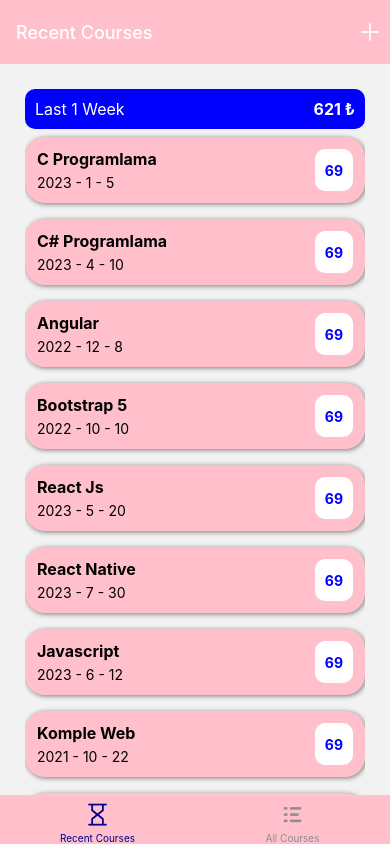
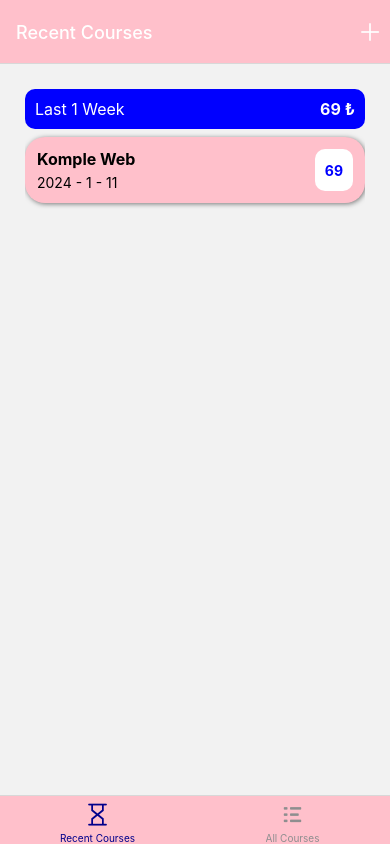
Before and after one commit to sabata06/my-courses, a React Native app: screen / in a window 390 px wide. Built offline with nearby package versions, Linux system fonts and the light colour scheme.

Commit message:
context added

```diff
--- a/App.js
+++ b/App.js
@@ -8,6 +8,7 @@ import RecentCourses from "./screens/RecentCourses";
 import AllCourses from "./screens/AllCourses";
 import { AntDesign } from "@expo/vector-icons";
 import { Entypo } from "@expo/vector-icons";
+import CoursesContextProvider from "./context/coursesContext";
 
 const Stack = createNativeStackNavigator();
 const Tab = createBottomTabNavigator();
@@ -58,6 +59,7 @@ const CourseOverview = () => {
 
 export default function App() {
   return (
+    <CoursesContextProvider>
       <NavigationContainer>
         <Stack.Navigator>
           <Stack.Screen
@@ -68,6 +70,7 @@ export default function App() {
           <Stack.Screen name="ManageCourse" component={ManageCourse} />
         </Stack.Navigator>
       </NavigationContainer>
+    </CoursesContextProvider>
   );
 }
 
--- a/components/Courses.jsx
+++ b/components/Courses.jsx
@@ -3,68 +3,12 @@ import React from "react";
 import CoursesSummary from "./CoursesSummary";
 import CoursesList from "./CoursesList";
 
-const COURSES = [
-  {
-    id: "1",
-    description: "C Programlama",
-    amount: 69,
-    date: new Date("2023-01-05"),
-  },
-  {
-    id: "2",
-    description: "C# Programlama",
-    amount: 69,
-    date: new Date("2023-04-10"),
-  },
-  {
-    id: "3",
-    description: "Angular",
-    amount: 69,
-    date: new Date("2022-12-08"),
-  },
-  {
-    id: "4",
-    description: "Bootstrap 5",
-    amount: 69,
-    date: new Date("2022-10-10"),
-  },
-  {
-    id: "5",
-    description: "React Js",
-    amount: 69,
-    date: new Date("2023-05-20"),
-  },
-  {
-    id: "6",
-    description: "React Native",
-    amount: 69,
-    date: new Date("2023-07-30"),
-  },
-  {
-    id: "7",
-    description: "Javascript",
-    amount: 69,
-    date: new Date("2023-06-12"),
-  },
-  {
-    id: "8",
-    description: "Komple Web",
-    amount: 69,
-    date: new Date("2021-10-22"),
-  },
-  {
-    id: "9",
-    description: "Frontend",
-    amount: 69,
-    date: new Date("2022-11-25"),
-  },
-];
 
-export default function Courses({ coursesPeriod }) {
+export default function Courses({ coursesPeriod, courses }) {
   return (
     <View style={styles.container}>
-      <CoursesSummary courses={COURSES} periodName={coursesPeriod} />
-      <CoursesList courses={COURSES} />
+      <CoursesSummary courses={courses} periodName={coursesPeriod} />
+      <CoursesList courses={courses} />
     </View>
   );
 }
--- /dev/null
+++ b/context/coursesContext.js
@@ -0,0 +1,113 @@
+import { createContext, useReducer } from "react";
+
+const COURSES = [
+  {
+    id: "1",
+    description: "C Programlama",
+    amount: 69,
+    date: new Date("2023-01-05"),
+  },
+  {
+    id: "2",
+    description: "C# Programlama",
+    amount: 69,
+    date: new Date("2023-04-10"),
+  },
+  {
+    id: "3",
+    description: "Angular",
+    amount: 69,
+    date: new Date("2022-12-08"),
+  },
+  {
+    id: "4",
+    description: "Bootstrap 5",
+    amount: 69,
+    date: new Date("2022-10-10"),
+  },
+  {
+    id: "5",
+    description: "React Js",
+    amount: 69,
+    date: new Date("2023-05-20"),
+  },
+  {
+    id: "6",
+    description: "React Native",
+    amount: 69,
+    date: new Date("2023-07-30"),
+  },
+  {
+    id: "7",
+    description: "Javascript",
+    amount: 69,
+    date: new Date("2023-06-12"),
+  },
+  {
+    id: "8",
+    description: "Komple Web",
+    amount: 69,
+    date: new Date("2024-01-11"),
+  },
+  {
+    id: "9",
+    description: "Frontend",
+    amount: 69,
+    date: new Date("2022-11-25"),
+  },
+];
+
+export const CoursesContext = createContext({
+  courses: [],
+  addCourse: ({ description, amount, date }) => {},
+  deleteCourse: (id) => {},
+  updateCourse: (id, { description, amount, date }) => {},
+});
+
+function coursesReducer(state, action) {
+  switch (action.type) {
+    case "ADD":
+      const id = new Date().toString() + Math.random().toString();
+      return [{ ...action.payload, id: id }, ...state];
+    case "DELETE":
+      return state.filter((course) => course.id !== action.payload);
+    case "UPDATE":
+      const updatableCourseIndex = state.findIndex(
+        (course) => course.id === action.payload.id
+      );
+      const updatableCourse = state[updatableCourseIndex];
+      const updatedItem = { ...updatableCourse, ...action.payload.data };
+      const updatedCourses = [...state];
+      updatedCourses[updatableCourseIndex] = updatedItem;
+      return updatedCourses;
+    default:
+      return state;
+  }
+}
+
+function CoursesContextProvider({ children }) {
+  const [coursesState, dispatch] = useReducer(coursesReducer, COURSES);
+
+  function addCourse(courseData) {
+    dispatch({ type: "ADD", payload: courseData });
+  }
+  function deleteCourse(id) {
+    dispatch({ type: "DELETE", payload: id });
+  }
+  function updateCourse(id, courseData) {
+    dispatch({ type: "UPDATE", payload: { id: id, data: courseData } });
+  }
+
+  const value = {
+    courses: coursesState,
+    addCourse: addCourse,
+    deleteCourse: deleteCourse,
+    updateCourse: updateCourse,
+  };
+
+  return (
+    <CoursesContext.Provider value={value}>{children}</CoursesContext.Provider>
+  );
+}
+
+export default CoursesContextProvider;
--- a/helper/date.js
+++ b/helper/date.js
@@ -1,3 +1,7 @@
 export const dateFormatter = (date) => {
   return `${date.getFullYear()} - ${date.getMonth() + 1} - ${date.getDate()} `;
 };
+
+export function getLastWeek(date, days){
+  return new Date(date.getFullYear(), date.getMonth(), date.getDate() - days)
+}
--- a/screens/AllCourses.jsx
+++ b/screens/AllCourses.jsx
@@ -1,9 +1,12 @@
 import { StyleSheet, Text, View } from "react-native";
-import React from "react";
+import React, { useContext } from "react";
 import Courses from "../components/Courses";
+import { CoursesContext } from "../context/coursesContext";
+
 
 export default function AllCourses() {
-  return <Courses coursesPeriod="All Courses" />;
+  const coursesContext = useContext(CoursesContext)
+  return <Courses courses = {coursesContext.courses} coursesPeriod="All Courses" />;
 }
 
 const styles = StyleSheet.create({});
--- a/screens/RecentCourses.jsx
+++ b/screens/RecentCourses.jsx
@@ -1,9 +1,20 @@
 import { StyleSheet, Text, View } from "react-native";
-import React from "react";
+import React, { useContext } from "react";
 import Courses from "../components/Courses";
+import { CoursesContext } from "../context/coursesContext";
+import { getLastWeek } from "../helper/date";
 
 export default function RecentCourses() {
-  return <Courses coursesPeriod="Last 1 Week" />;
+  const coursesContext = useContext(CoursesContext)
+
+const recentCourses = coursesContext.courses.filter((course) => {
+  const today = new Date()
+  const dateLastWeek = getLastWeek(today, 7)
+
+  return course.date >= dateLastWeek && course.date <= today
+})
+
+  return <Courses courses={recentCourses} coursesPeriod="Last 1 Week" />;
 }
 
 const styles = StyleSheet.create({});
```
Lines whose indentation alone changed are shown as unchanged.
